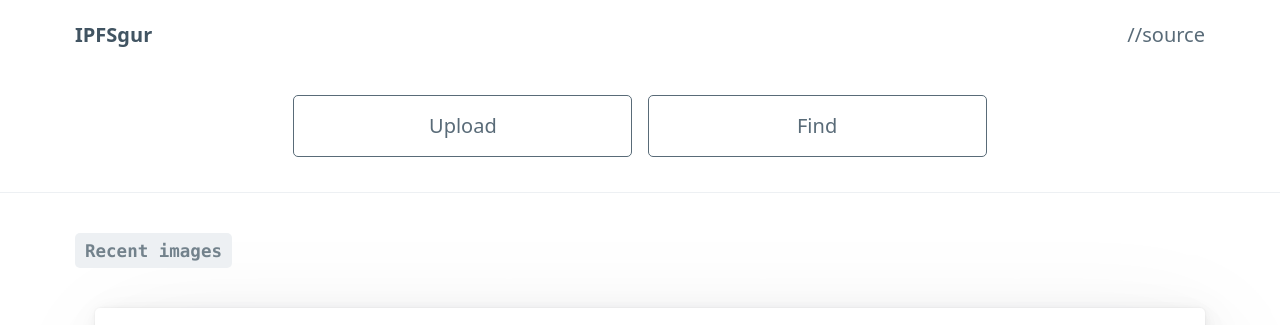
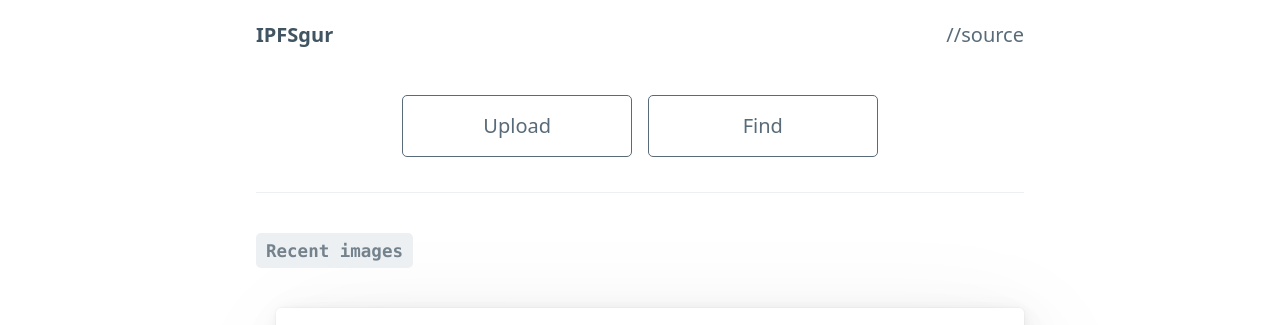
Before and after one commit to s-m33r/ipfs-img, a Flask app: page / in a window 1280 px wide. Shown: the top 325 px of the page. Run offline with Flask 2, Linux system fonts and the light colour scheme; a database or web service that is not in the repository returns one stand-in record (values such as "Sample title"); data that the repository does not hold is empty.

Commit message:
added #root div for width response

```diff
--- a/web_frontend/templates/index.html
+++ b/web_frontend/templates/index.html
@@ -11,8 +11,8 @@
 <style>
 	@media screen and (min-width: 700px) {
 	  #root {
-			padding-left: 15%;
-			padding-right: 15%;
+			padding-left: 20%;
+			padding-right: 20%;
 	  }
 	}
 
@@ -34,6 +34,7 @@
 </style>
 
 <body>
+	<div id="root">
 	<nav class="container">
 	  <ul>
 	    <li><strong>IPFSgur</strong></li>
@@ -83,6 +84,7 @@
     	    {%endfor%}
     	</ol>
 	</div>
+	</div>
 	<!--
     <script src="https://cdn.jsdelivr.net/npm/bootstrap@5.2.3/dist/js/bootstrap.bundle.min.js" integrity="sha384-kenU1KFdBIe4zVF0s0G1M5b4hcpxyD9F7jL+jjXkk+Q2h455rYXK/7HAuoJl+0I4" crossorigin="anonymous"></script>
 	-->
```
